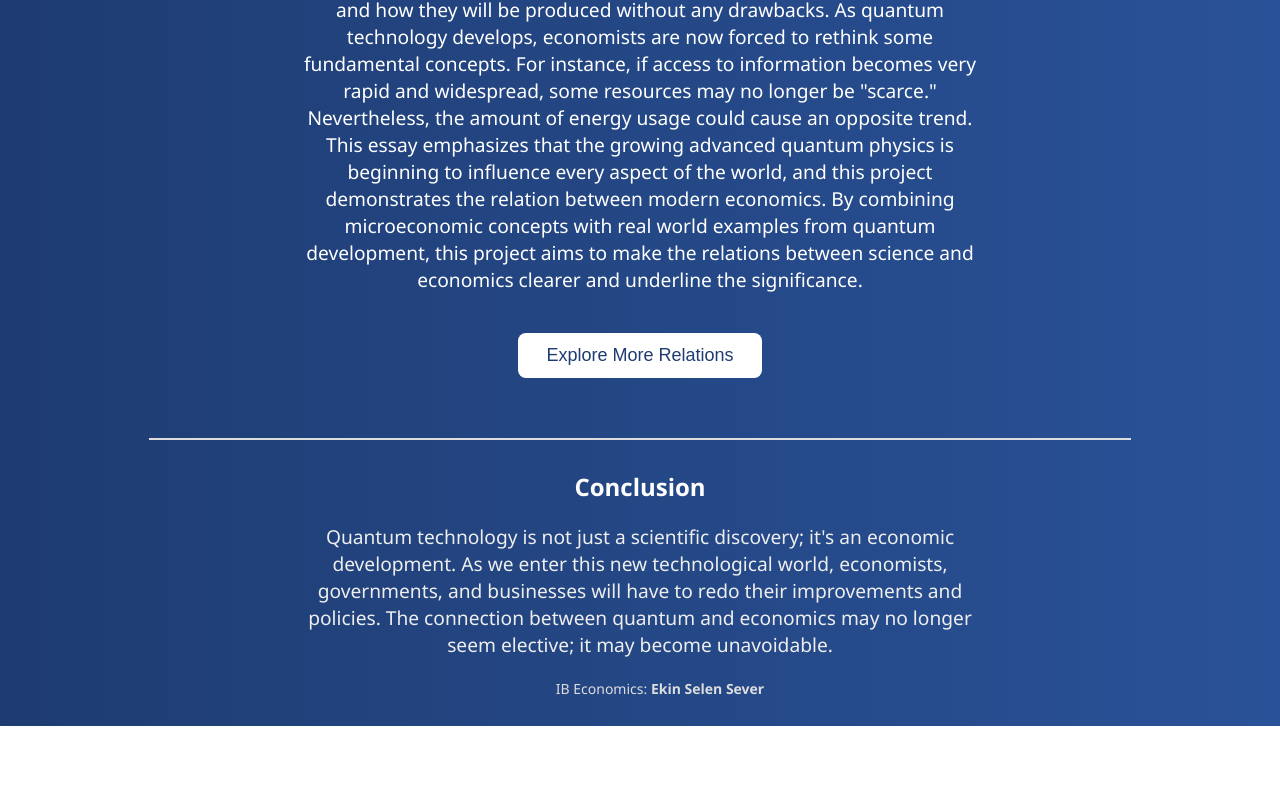
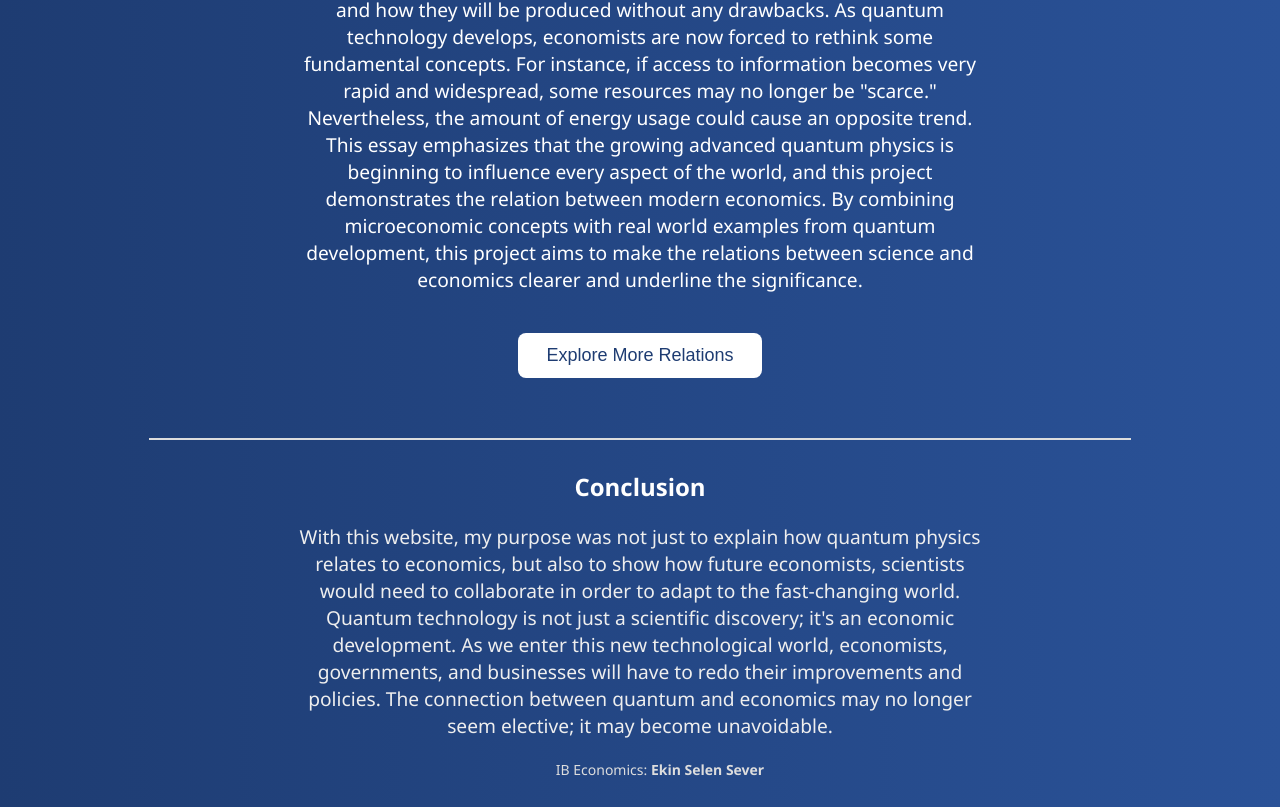
Before and after one commit to defnesusever/quantum-economics-site2, a plain HTML site: page index.html in a window 1280 px wide. Shown: the part 661-1468 px from the top of the page. Before the commit the page ends 1387 px from the top, so only its background shows below. Drawn offline with Linux system fonts and the light colour scheme.

Commit message:
Update index.html

```diff
--- a/index.html
+++ b/index.html
@@ -52,7 +52,8 @@ The most mind-blowing advance is that it brings a powerful tool: the quantum com
 Another point is that the way we process the information, by using qubits, computers will solve millions of problems, using a parallel computing system. These improvements have a high potential in fields like medicine, AI, economics, climate change, and more.
 With the power of these computers, we can predict the risks in market failures and reshape how economic decisions are made; change which supplies will be produced, and how they will be produced without any drawbacks.
 As quantum technology develops, economists are now forced to rethink some fundamental concepts. For instance, if access to information becomes very rapid and widespread, some resources may no longer be "scarce." Nevertheless, the amount of energy usage could cause an opposite trend.
-						This essay emphasizes that the growing advanced quantum physics is beginning to influence every aspect of the world, and this project demonstrates the relation between modern economics. By combining microeconomic concepts with real world examples from quantum development, this project aims to make the relations between science and economics clearer and underline the significance.
+
+This essay emphasizes that the growing advanced quantum physics is beginning to influence every aspect of the world, and this project demonstrates the relation between modern economics. By combining microeconomic concepts with real world examples from quantum development, this project aims to make the relations between science and economics clearer and underline the significance.
 
 				    </p>
 				    <a href="quantum_economics.html">
@@ -67,7 +68,11 @@ As quantum technology develops, economists are now forced to rethink some fundam
     <div style="margin-top: 30px;">
         <h2 style="color: #ffffff;">Conclusion</h2>
         <p style="color: #eeeeee; max-width: 700px; margin: 0 auto;">
-Quantum technology is not just a scientific discovery; it's an economic development. As we enter this new technological world, economists, governments, and businesses will have to redo their improvements and policies. The connection between quantum and economics may no longer seem elective; it may become unavoidable.     </div>
+			With this website, my purpose was not just to explain how quantum physics relates to economics, but also to show how future economists, scientists would need to collaborate in order to adapt to the fast-changing world.
+
+			Quantum technology is not just a scientific discovery; it's an economic development. As we enter this new technological world, economists, governments, and businesses will have to redo their improvements and policies. The connection between quantum and economics may no longer seem elective; it may become unavoidable.
+
+	</div>
 
 				</body>
 				</html>
```
